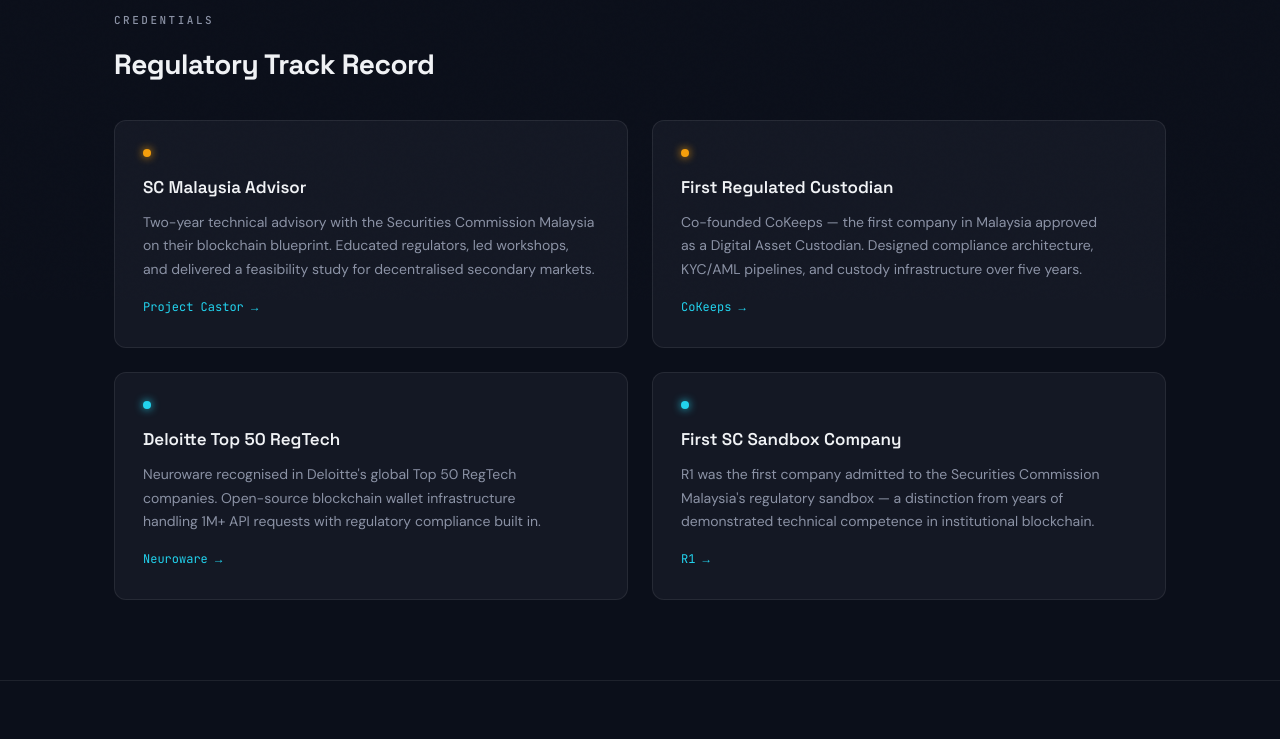
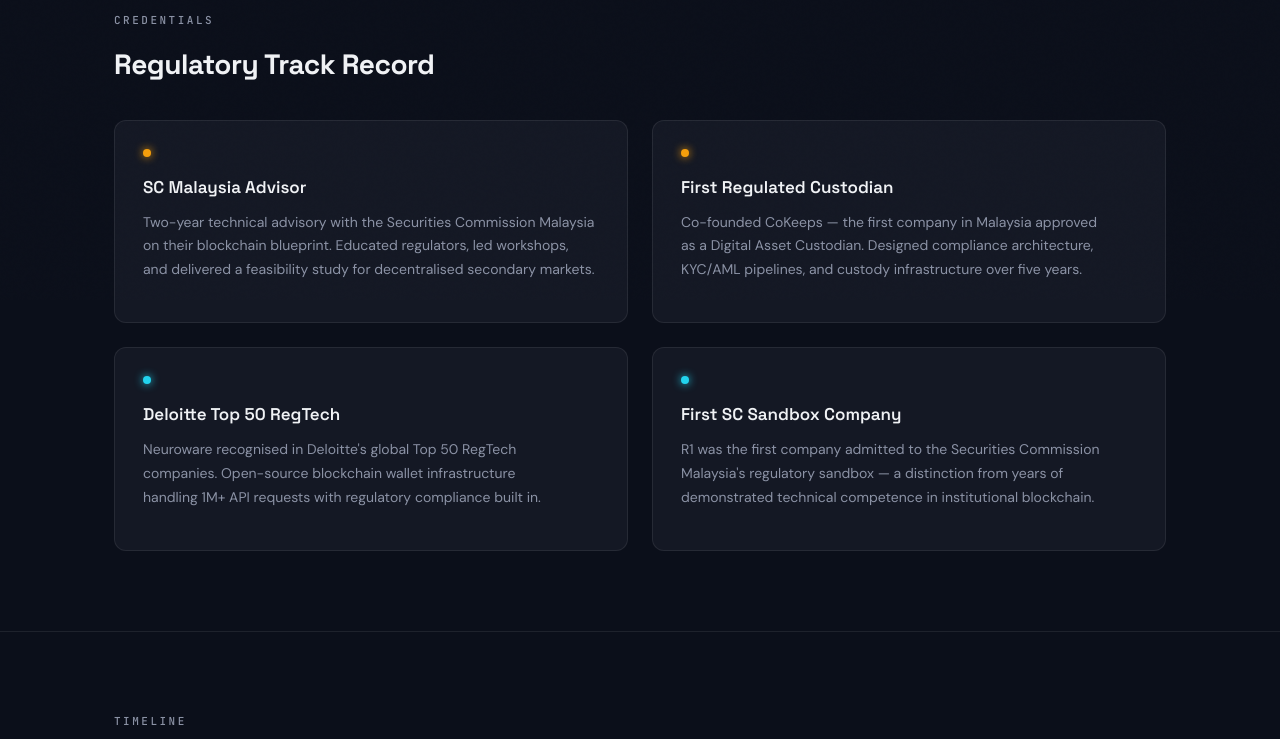
Before and after one commit to msmalley/smalley-website, a plain HTML site: page regtech/index.html in a window 1280 px wide. Shown: the part 500-1239 px from the top of the page. Drawn offline with Linux system fonts and the light colour scheme; files whose address does not match are found by name.

Commit message:
RegTech: credential cards now clickable links, milestone list centred

```diff
--- a/css/_sm.css
+++ b/css/_sm.css
@@ -129,7 +129,7 @@
 .evidence-link,
 .speaking-card,
 .thought-card,
-.credential-link,
+.credential-card,
 .eco-card,
 .pill {
   background-image: none;
--- a/css/regtech.css
+++ b/css/regtech.css
@@ -33,10 +33,19 @@
   gap: 24px;
 }
 .credential-card {
+  display: block;
+  text-decoration: none;
+  color: inherit;
   background: var(--sm-surface);
   border: 1px solid var(--sm-border);
   border-radius: 12px;
   padding: 28px;
+  transition: border-color 0.3s, transform 0.3s cubic-bezier(0.16, 1, 0.3, 1), box-shadow 0.3s;
+}
+.credential-card:hover {
+  border-color: rgba(34, 211, 238, 0.2);
+  transform: translateY(-3px);
+  box-shadow: 0 8px 32px rgba(14, 116, 144, 0.08);
 }
 .credential-icon {
   width: 8px;
@@ -58,14 +67,10 @@
   line-height: 1.7;
   margin-bottom: 12px;
 }
-.credential-link {
-  font-family: var(--f-mono);
-  font-size: 12px;
-  color: var(--sm-teal-glow);
-}
 
 .milestone-list {
   max-width: 720px;
+  margin: 0 auto;
 }
 .milestone {
   display: grid;
--- a/regtech/index.html
+++ b/regtech/index.html
@@ -36,30 +36,26 @@
     <div class="eyebrow">Credentials</div>
     <div class="section-title">Regulatory Track Record</div>
     <div class="credentials-grid reveal">
-      <div class="credential-card">
+      <a class="credential-card" href="../portfolio/project-castor/">
         <div class="credential-icon" data-accent="gold"></div>
         <div class="credential-title">SC Malaysia Advisor</div>
         <div class="credential-desc">Two-year technical advisory with the Securities Commission Malaysia on their blockchain blueprint. Educated regulators, led workshops, and delivered a feasibility study for decentralised secondary markets.</div>
-        <a class="credential-link" href="../portfolio/project-castor/">Project Castor →</a>
-      </div>
-      <div class="credential-card">
+      </a>
+      <a class="credential-card" href="../portfolio/cokeeps/">
         <div class="credential-icon" data-accent="gold"></div>
         <div class="credential-title">First Regulated Custodian</div>
         <div class="credential-desc">Co-founded CoKeeps — the first company in Malaysia approved as a Digital Asset Custodian. Designed compliance architecture, KYC/AML pipelines, and custody infrastructure over five years.</div>
-        <a class="credential-link" href="../portfolio/cokeeps/">CoKeeps →</a>
-      </div>
-      <div class="credential-card">
+      </a>
+      <a class="credential-card" href="../portfolio/neuroware/">
         <div class="credential-icon" data-accent="teal"></div>
         <div class="credential-title">Deloitte Top 50 RegTech</div>
         <div class="credential-desc">Neuroware recognised in Deloitte's global Top 50 RegTech companies. Open-source blockchain wallet infrastructure handling 1M+ API requests with regulatory compliance built in.</div>
-        <a class="credential-link" href="../portfolio/neuroware/">Neuroware →</a>
-      </div>
-      <div class="credential-card">
+      </a>
+      <a class="credential-card" href="../portfolio/r1/">
         <div class="credential-icon" data-accent="teal"></div>
         <div class="credential-title">First SC Sandbox Company</div>
         <div class="credential-desc">R1 was the first company admitted to the Securities Commission Malaysia's regulatory sandbox — a distinction from years of demonstrated technical competence in institutional blockchain.</div>
-        <a class="credential-link" href="../portfolio/r1/">R1 →</a>
-      </div>
+      </a>
     </div>
   </div>
 </section>
```
